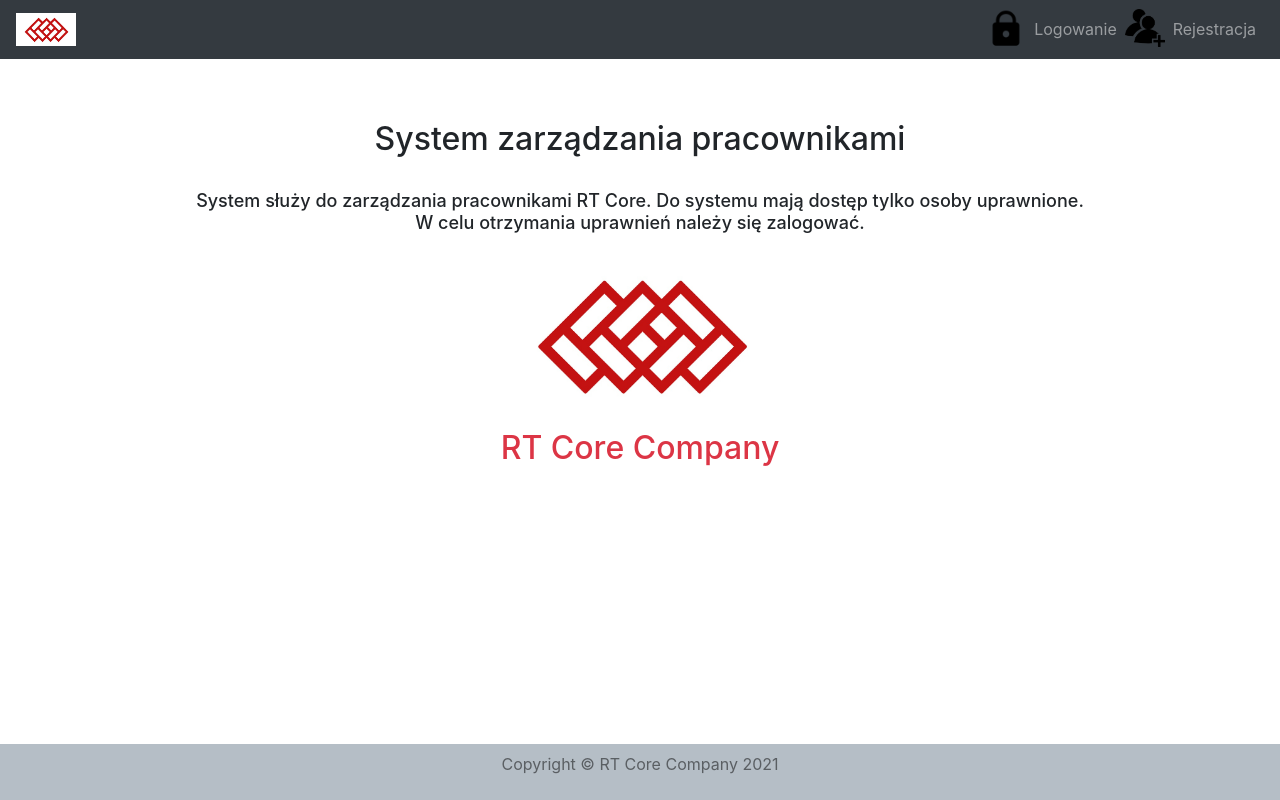
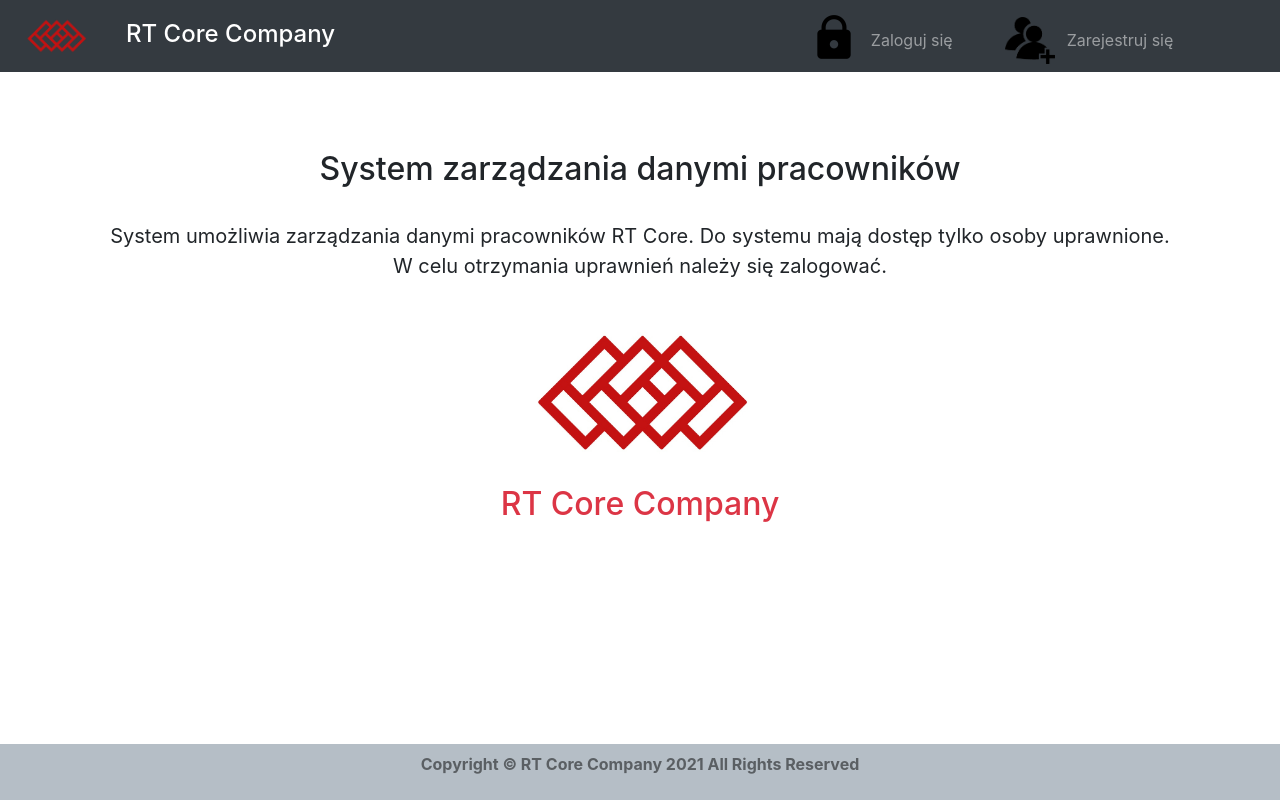
Before and after one commit to KarolinaLewinska/PHP_CRUD_website, a PHP site: page / in a window 1280 px wide. Run offline with PHP 8.4, Linux system fonts and the light colour scheme.

Commit message:
index.php update

```diff
--- a/RT Core Company/index.php
+++ b/RT Core Company/index.php
@@ -1,7 +1,7 @@
 <?php
     session_start();
 
-    if ((isset($_SESSION['logged_in'])) && ($_SESSION['logged_in']===true)) {
+    if ((isset($_SESSION['logged_in']))) {
         header('Location: employees.php');
         exit();
     }
@@ -12,39 +12,51 @@
       <meta charset="UTF-8">
       <meta name="viewport" content="width=device-width, initial-scale=1.0">
       <link rel="stylesheet" href="https://maxcdn.bootstrapcdn.com/bootstrap/4.5.2/css/bootstrap.min.css">
-      <title>Strona główna</title>
+      <title>RT Core</title>
    </head>
    <body>
-       <br>
        <div>
-            <nav class="navbar navbar-expand-sm bg-dark navbar-dark fixed-top">
-                <a class="navbar-brand" >
-                    <img src="images/logo.jpg" alt="Logo" style="width:60px;">
+            <nav class="navbar navbar-expand-xl bg-dark navbar-dark fixed-top">
+                <a class="navbar-brand">
+                    <div class="row">
+                        <div class="col-sm">
+                            <img src="images/logoNoBackground.png" alt="Logo" style="width:80px;">
+                        </div>
+                        <div class="col-sm">
+                            <h4 style="padding-top:6px;">RT Core Company</h4>
+                        </div>
+                    </div>
                 </a>
                 <ul class="nav navbar-nav ml-auto">
-                    <a>
-                        <img src="images/login.png" alt="login" style="width:40px;">
-                    </a>
-                    <li class="nav-item">
-                        <a class="nav-link" href="authentication/login.php">Logowanie</a>
-                    </li>
-                    <a>
-                        <img src="images/register.png" alt="register" style="width:40px;">
-                    </a>
-                    <li class="nav-item">
-                        <a class="nav-link" href="authentication/register.php">Rejestracja</a>
-                    </li>
+                    <div class="container">
+                        <div class="row">
+                            <div class="col-1">
+                                <a><img src="images/login.png" alt="login" style="width:50px; margin-top:5px;"></a>
+                            </div>
+                            <div class="col-4">
+                                <li class="nav-item">
+                                    <a class="nav-link" href="authentication/login.php" style="margin-top:12px; margin-left:15px;">Zaloguj się</a>
+                                </li>
+                            </div>
+                            <div class="col-1">
+                                <a><img src="images/register.png" alt="register" style="width:50px; margin-top:9px;"></a>
+                            </div>
+                            <div class="col-5">
+                                <li class="nav-item">
+                                    <a class="nav-link" href="authentication/register.php" style="margin-top:12px; margin-left:15px;">Zarejestruj się</a>
+                                </li>
+                            </div>
+                        </div>
+                    </div>
                 </ul>
             </nav>
        </div>
-       <br><br><br><br>
        <div>
-            <h2 class='text-center'>System zarządzania pracownikami</h2>
+            <h2 class='text-center' style="margin-top: 150px;">System zarządzania danymi pracowników</h2>
         </div>
-        <br>
-        <div>
-            <p class="text-center h6" style="font-size:large;">
-                System służy do zarządzania pracownikami RT Core.
+        <div style="padding-top:25px;">
+            <p class="text-center" style="font-size:20px;">
+                System umożliwia zarządzania danymi pracowników RT Core.
                 Do systemu mają dostęp tylko osoby uprawnione. <br>
                 W celu otrzymania uprawnień należy się zalogować.
             </p>
@@ -53,14 +65,12 @@
             <img class ="w-25 p-3 center-block" src="images/logo.jpg" alt="logo"/>
         </div>
         <div>
-            <p class="h2 text-center text-danger bold">
-                RT Core Company
-            </p>
+            <p class="h2 text-center text-danger bold">RT Core Company</p>
         </div>
         <div>
-            <footer class="page-footer  py-2 text-black-50" style="position: fixed; left: 0; bottom: 0; width: 100%; background-color: #B5BEC6">
+            <footer class="page-footer  py-2 text-black-50" style="position:fixed; left:0; bottom:0; width: 100%; background-color:#B5BEC6">
                 <div class="container text-center">
-                    <p>Copyright &copy; RT Core Company 2021 </p>
+                    <p class="font-weight-bold">Copyright &copy; RT Core Company 2021 All Rights Reserved</p>
                 </div>
             </footer>
         </div>
```
Also changed, not shown: RT Core Company/images/logoNoBackground.png (added).
